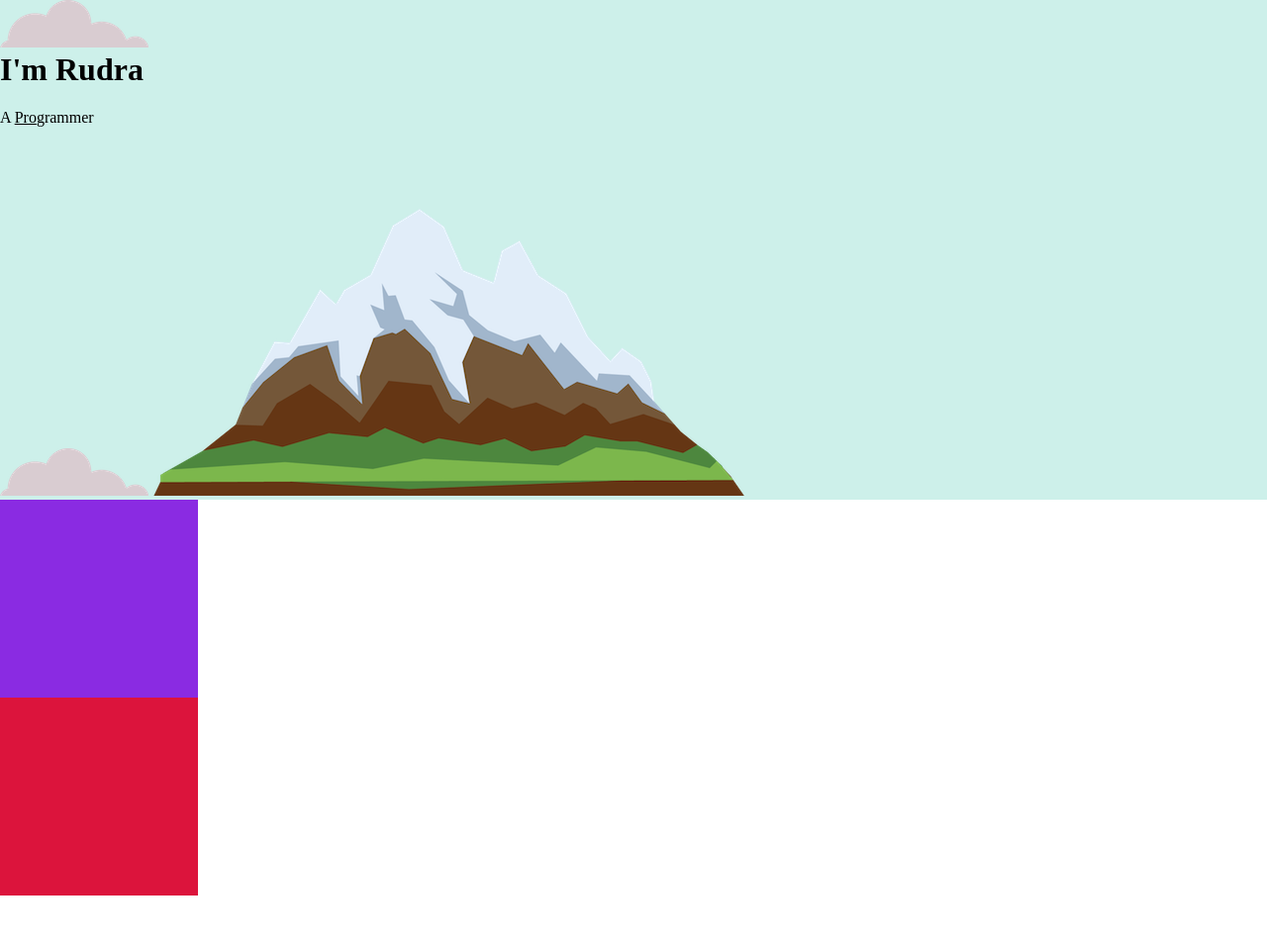
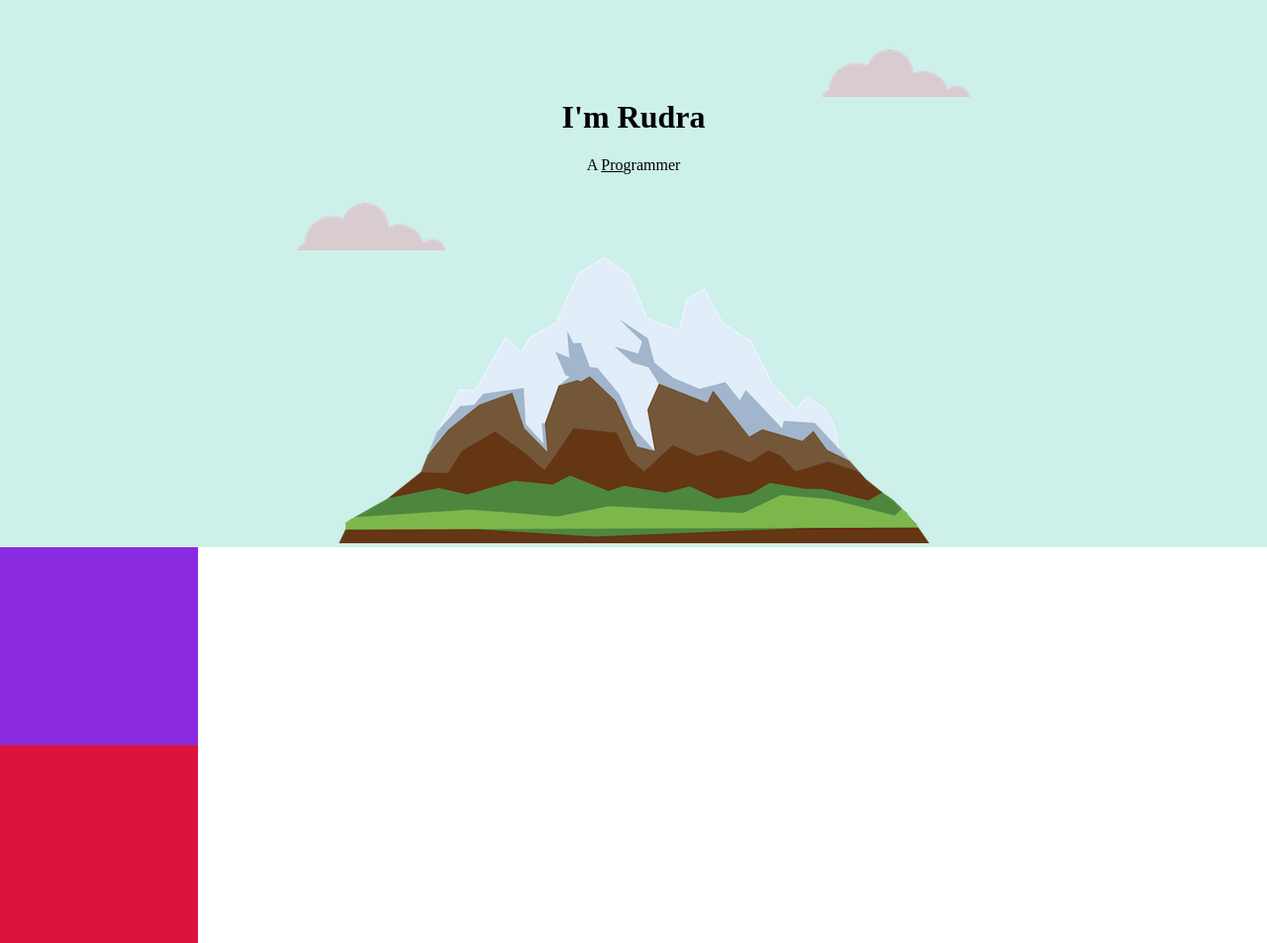
Before and after one commit to lucifer78907/first_website, a plain HTML site: page index.html in a window 1280 px wide. Shown: the whole page at 99% size. Before the commit the page ends 905 px from the top, so only its background shows below. Drawn offline with Linux system fonts and the light colour scheme.

Commit message:
Aligned images

```diff
--- a/css/styles.css
+++ b/css/styles.css
@@ -4,12 +4,17 @@ body{
     /* margin-left: 0;
     margin-right: 0;
     margin-top: 0; */
+    text-align: center;
 }
 h1{
     margin-top: 0;
+    /* width: 10%;
+    margin: 0 auto 0 auto; 0 auto works same */
 }
 .top_container{
     background-color: #CDF0EA;
+    position: relative;
+    padding-top: 100px;
 }
 .middle_container{
     width: 200px;
@@ -24,3 +29,15 @@ h1{
 .pro{
     text-decoration: underline;
 }
+.top-cloud{
+    position: absolute;
+    right: 300px;
+    top: 50px;
+    /* margin-top: 200px;
+    margin-left: 400px; */ /*alternate way to do so*/
+}
+.bottom-cloud{
+    position: absolute;
+    left: 300px;
+    bottom: 300px;
+}
--- a/index.html
+++ b/index.html
@@ -8,10 +8,10 @@
 </head>
 <body>
     <div class="top_container"> <!-- used to divide website into sections -->
-        <img src="images/cloud.png" alt="Cloud image">
+        <img class="top-cloud" src="images/cloud.png" alt="Cloud image">
         <h1>I'm Rudra</h1>
         <p>A <span class="pro">Pro</span>grammer</p>
-        <img src="images/cloud.png" alt="Cloud image">
+        <img class="bottom-cloud" src="images/cloud.png" alt="Cloud image">
         <img src="images/mountain.png" alt="mountain image">
     </div>
     <div class="middle_container">
```
